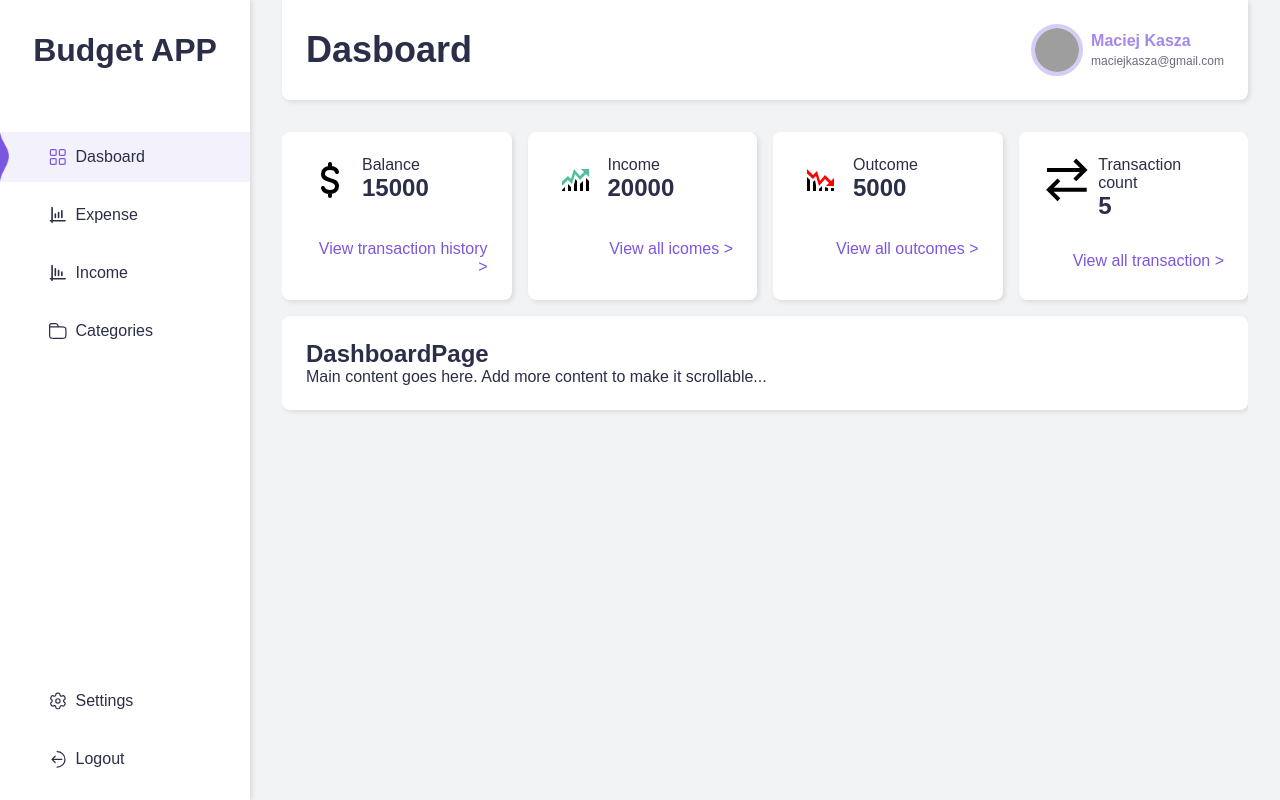
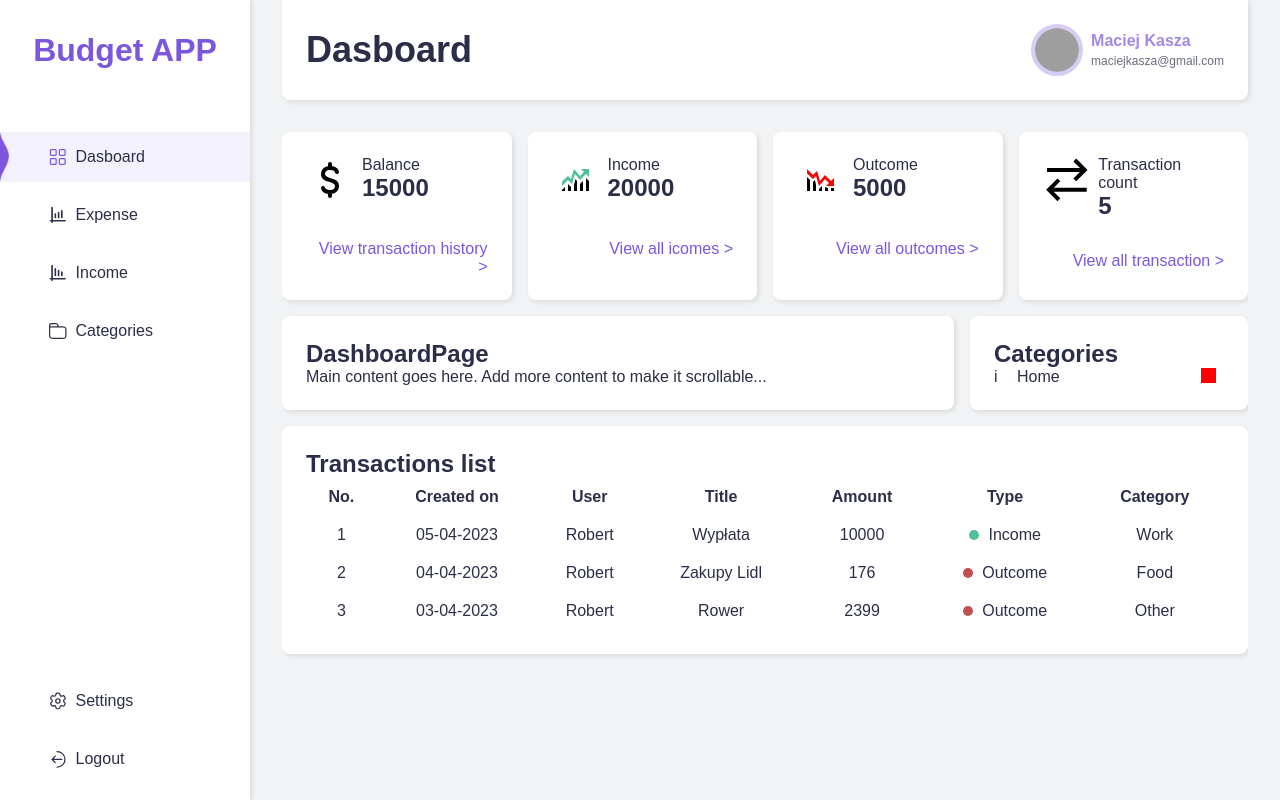
Before and after one commit to MaciejKasza/budget_app, a React (Vite) app: page / in a window 1280 px wide. Built offline with nearby package versions, Linux system fonts and the light colour scheme; sample sign-in values are in the browser's storage; grey boxes are pictures that could not be loaded.

Commit message:
Add List and categories widgets

```diff
--- /dev/null
+++ b/src/components/TransactionList.jsx
@@ -0,0 +1,114 @@
+import React from "react";
+
+import styled from "styled-components";
+
+const TransactionList = ({ type, data, width }) => {
+  return (
+    <StyledListContent>
+      <table>
+        <thead>
+          <tr>
+            <th>No.</th>
+            <th>Created on</th>
+            <th>User</th>
+            <th>Title</th>
+            <th>Amount</th>
+            <th>Type</th>
+            <th>Category</th>
+          </tr>
+        </thead>
+        <tbody>
+          <tr>
+            <td>1</td>
+            <td>05-04-2023</td>
+            <td>Robert</td>
+            <td>Wypłata</td>
+            <td>10000</td>
+            <td>
+              <span className="status income"></span> Income
+            </td>
+            <td>Work</td>
+          </tr>
+          <tr>
+            <td>2</td>
+            <td>04-04-2023</td>
+            <td>Robert</td>
+            <td>Zakupy Lidl</td>
+            <td>176</td>
+            <td>
+              <span className="status outcome"></span> Outcome
+            </td>
+            <td>Food</td>
+          </tr>
+          <tr>
+            <td>3</td>
+            <td>03-04-2023</td>
+            <td>Robert</td>
+            <td>Rower</td>
+            <td>2399</td>
+            <td>
+              <span className="status outcome"></span> Outcome
+            </td>
+            <td>Other</td>
+          </tr>
+        </tbody>
+      </table>
+    </StyledListContent>
+  );
+};
+
+export default TransactionList;
+
+const StyledListContent = styled.div`
+  /*  */
+  .recent-orders {
+    width: 100%;
+    max-width: 800px;
+    margin: auto;
+    border-radius: 10px;
+    padding: 20px;
+  }
+
+  .recent-orders h2 {
+    margin-bottom: 20px;
+    font-size: 24px;
+  }
+
+  table {
+    width: 100%;
+    border-collapse: collapse;
+  }
+
+  thead th {
+    text-align: center;
+    padding: 10px;
+  }
+
+  tbody tr {
+    text-align: center;
+  }
+
+  tbody td {
+    padding: 10px;
+  }
+
+  .status {
+    display: inline-block;
+    width: 10px;
+    height: 10px;
+    border-radius: 50%;
+    margin-right: 5px;
+  }
+
+  .status.outcome {
+    background-color: ${({ theme }) => theme.colors.red};
+  }
+
+  .status.income {
+    background-color: ${({ theme }) => theme.colors.green};
+  }
+`;
+
+const StyledWidgetHeader = styled.div``;
+
+const StyledWidgetFooter = styled.div``;
--- /dev/null
+++ b/src/components/widgets/CategoriesWidget.jsx
@@ -0,0 +1,56 @@
+import React from "react";
+import { Widget } from "./Widget";
+import { Link } from "react-router-dom";
+
+import styled from "styled-components";
+
+const CategoriesWidget = ({ type, data, width }) => {
+  return (
+    <Widget width={width}>
+      <StyledWidgetContent>
+        <StyledWidgetHeader>
+          <h2>Categories</h2>
+        </StyledWidgetHeader>
+        <div className="cetegoryList">
+          <div className="categoryListItem">
+            <div className="icon">i</div>
+            <div className="title">Home</div>
+            <div className="color">
+              <span></span>
+            </div>
+          </div>
+        </div>
+      </StyledWidgetContent>
+    </Widget>
+  );
+};
+
+export default CategoriesWidget;
+
+const StyledWidgetContent = styled.div`
+  div.categoryListItem {
+    display: flex;
+
+    div.color,
+    div.icon {
+      width: 10%;
+    }
+
+    div.title {
+      flex-grow: 1;
+    }
+
+    div.color {
+      span {
+        display: block;
+        width: 15px;
+        height: 15px;
+        background-color: red;
+      }
+    }
+  }
+`;
+
+const StyledWidgetHeader = styled.div``;
+
+const StyledWidgetFooter = styled.div``;
--- a/src/components/widgets/MetricsWidget.jsx
+++ b/src/components/widgets/MetricsWidget.jsx
@@ -11,7 +11,7 @@ import {
 } from "../../utils/widgetConfig";
 import styled from "styled-components";
 
-const MetricsWidget = ({ type, data }) => {
+const MetricsWidget = ({ type, data, width }) => {
   let config = DEFAULT_WIGET_CONFIG;
 
   switch (type) {
@@ -33,7 +33,7 @@ const MetricsWidget = ({ type, data }) => {
   }
 
   return (
-    <Widget>
+    <Widget width={width}>
       <StyledWidgetContent>
         <StyledWidgetHeader>
           <div className="img">{config.img}</div>
--- /dev/null
+++ b/src/components/widgets/TransactionListWidget.jsx
@@ -0,0 +1,50 @@
+import React from "react";
+import { Widget } from "./Widget";
+
+import styled from "styled-components";
+import TransactionList from "../TransactionList";
+
+const TransactionListWidget = ({ type, data, width }) => {
+  return (
+    <Widget width={width}>
+      <StyledWidgetContent>
+        <StyledWidgetHeader>
+          <h2>Transactions list</h2>
+        </StyledWidgetHeader>
+        <StyledListWrapper>
+          <TransactionList />
+        </StyledListWrapper>
+      </StyledWidgetContent>
+    </Widget>
+  );
+};
+
+export default TransactionListWidget;
+
+const StyledWidgetContent = styled.div`
+  div.categoryListItem {
+    display: flex;
+
+    div.color,
+    div.icon {
+      width: 10%;
+    }
+
+    div.title {
+      flex-grow: 1;
+    }
+
+    div.color {
+      span {
+        display: block;
+        width: 15px;
+        height: 15px;
+        background-color: red;
+      }
+    }
+  }
+`;
+
+const StyledWidgetHeader = styled.div``;
+
+const StyledListWrapper = styled.div``;
--- a/src/components/widgets/Widget.jsx
+++ b/src/components/widgets/Widget.jsx
@@ -1,8 +1,10 @@
 import React from "react";
 import styled from "styled-components";
 
-export const Widget = ({ children }) => {
-  return <StyledWidgetWrapper>{children}</StyledWidgetWrapper>;
+export const Widget = ({ children, width }) => {
+  console.log(width);
+
+  return <StyledWidgetWrapper width={width}>{children}</StyledWidgetWrapper>;
 };
 
 const StyledWidgetWrapper = styled.div`
@@ -11,7 +13,7 @@ const StyledWidgetWrapper = styled.div`
   border-radius: 8px;
   box-shadow: 2px 2px 5px rgba(0, 0, 0, 0.1);
 
-  flex-basis: 100%;
+  flex-basis: ${({ width }) => (width ? width : "100%")};
 
   padding: 24px;
 `;
--- a/src/layouts/AppLayout.jsx
+++ b/src/layouts/AppLayout.jsx
@@ -1,13 +1,28 @@
-import React from "react";
+import React, { useEffect, useState } from "react";
 import { Link, Outlet } from "react-router-dom";
 import Header from "../components/Header";
 import Navigation from "../components/navigation/Navigation";
 import styled from "styled-components";
+import { MOBILE_WIDTH } from "../utils/enum";
 
 function AppLayout() {
+  const [width, setWidth] = useState(window.innerWidth);
+
+  useEffect(() => {
+    const handleResizeWindow = () => setWidth(window.innerWidth);
+    // subscribe to window resize event "onComponentDidMount"
+    window.addEventListener("resize", handleResizeWindow);
+    console.log(width);
+    return () => {
+      // unsubscribe "onComponentDestroy"
+      window.removeEventListener("resize", handleResizeWindow);
+    };
+  }, []);
+
   return (
     <StyledAppContainer>
-      <Navigation />
+      {width > MOBILE_WIDTH ? <Navigation /> : <h1>MOBILE</h1>}
+
       <StyledContentContainer>
         <Header />
         <StyledPageWrapper>
--- a/src/pages/DashboardPage.jsx
+++ b/src/pages/DashboardPage.jsx
@@ -4,6 +4,8 @@ import styled from "styled-components";
 import { Widget } from "../components/widgets/Widget";
 import MetricsWidget from "../components/widgets/MetricsWidget";
 import { WIDGET_TYPE } from "../utils/enum";
+import CategoriesWidget from "../components/widgets/CategoriesWidget";
+import TransactionListWidget from "../components/widgets/TransactionListWidget";
 
 function DashboardPage() {
   const { setCurrentPage } = useContext(AppContext);
@@ -40,6 +42,10 @@ function DashboardPage() {
           </p>
           {/* Możesz dodać więcej treści, aby zobaczyć działanie przewijania */}
         </Widget>
+        <CategoriesWidget width={"40%"} />
+      </StyledRow>
+      <StyledRow>
+        <TransactionListWidget></TransactionListWidget>
       </StyledRow>
     </StyledPageContent>
   );
--- a/src/styles/Theme.jsx
+++ b/src/styles/Theme.jsx
@@ -11,6 +11,7 @@ const lightTheme = {
     stroke: "#DCDCDD", //obramowania
     dash: "#DCE3EB",
     green: "#50C099",
+    red: "#C05050",
     blue: "#5DAAEE",
     yellow: "#FFC565",
     purpure: "#7B57E0",
--- a/src/utils/enum.js
+++ b/src/utils/enum.js
@@ -12,3 +12,5 @@ export const UserRole = {
   USER: "USER",
   GUEST: "GUEST",
 };
+
+export const MOBILE_WIDTH = 700;
```
